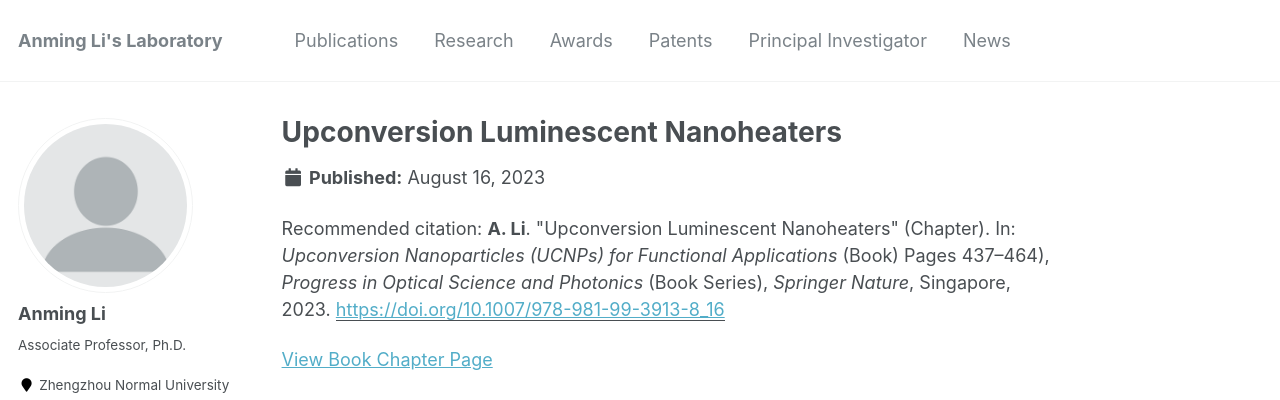
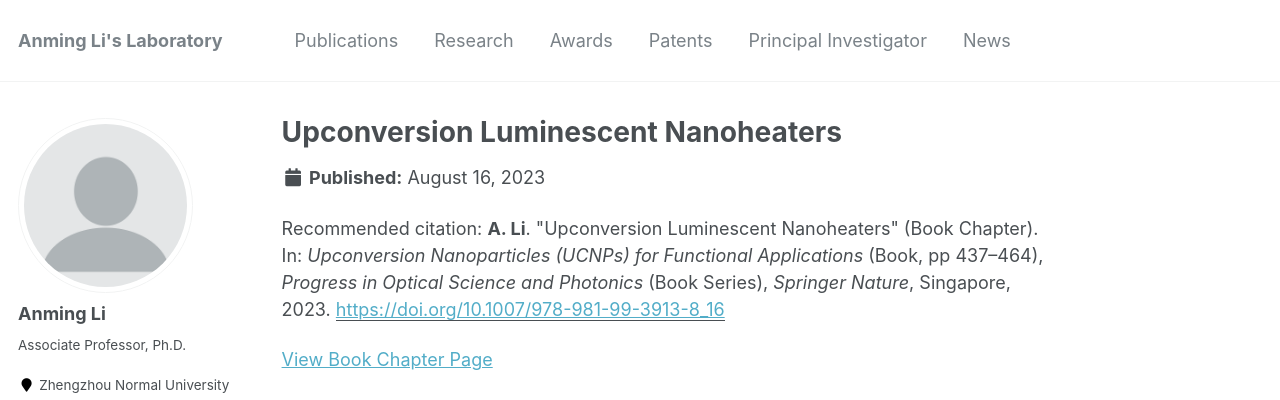
Before and after one commit to ucnclab/ucnclab.github.io, a Jekyll site: the page built from _publications/2023-Chapter22.md, in a window 1280 px wide and 1071 px high. Shown: the top 400 px of the window. Built offline with Jekyll 4.4.1, drawn with Linux system fonts in a browser that asks for light colours; some web fonts are replaced; comment, search, counter and statistics services are not loaded.

Commit message:
Update 2023-Chapter22.md

```diff
--- a/_publications/2023-Chapter22.md
+++ b/_publications/2023-Chapter22.md
@@ -6,7 +6,7 @@ excerpt: ''
 date: 2023-08-16
 venue: 'Upconversion Nanoparticles (UCNPs) for Functional Applications (Book), Springer Nature'
 paperurl: 'https://doi.org/10.1007/978-981-99-3913-8_16'
-citation: '<b>A. Li</b>. &quot;Upconversion Luminescent Nanoheaters&quot; (Chapter). In: <i>Upconversion Nanoparticles (UCNPs) for Functional Applications</i> (Book) Pages 437–464), <i>Progress in Optical Science and Photonics</i> (Book Series), <i>Springer Nature</i>, Singapore, 2023.'
+citation: '<b>A. Li</b>. &quot;Upconversion Luminescent Nanoheaters&quot; (Book Chapter). In: <i>Upconversion Nanoparticles (UCNPs) for Functional Applications</i> (Book, pp 437–464), <i>Progress in Optical Science and Photonics</i> (Book Series), <i>Springer Nature</i>, Singapore, 2023.'
 ---
 [View Book Chapter Page](https://link.springer.com/chapter/10.1007/978-981-99-3913-8_16)
 
```
